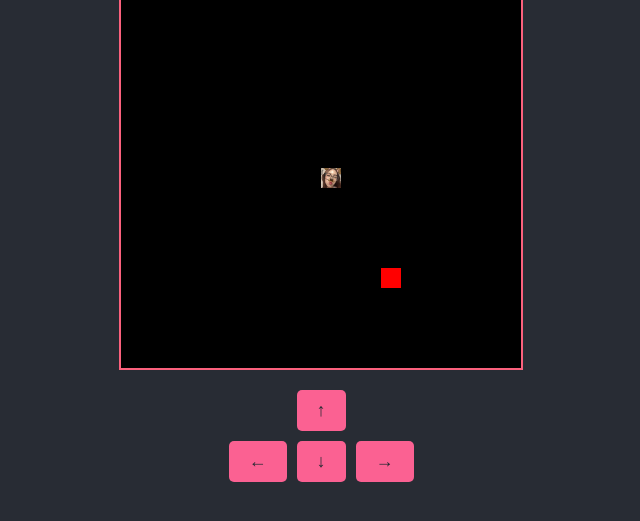
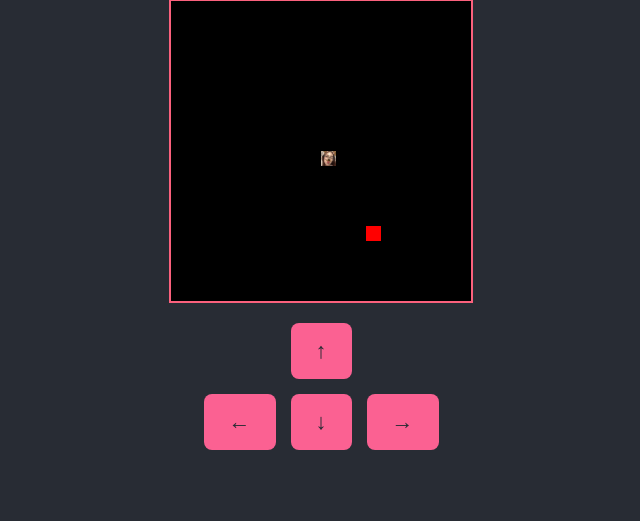
Before and after one commit to Zhanasyl08/fornurai, a plain HTML site: page game.html in a window 1280 px wide. Shown: the part 215-736 px from the top of the page, without its empty margins (319-959 px from the left). Drawn offline with Linux system fonts and the light colour scheme.

Commit message:
Update game.css

```diff
--- a/game.css
+++ b/game.css
@@ -18,6 +18,8 @@ body {
 canvas {
     border: 2px solid #fb617d;
     background-color: #000;
+    width: 300px; /* Уменьшаем размер канваса */
+    height: 300px;
 }
 
 #controls {
@@ -25,17 +27,17 @@ body {
     display: flex;
     flex-direction: column;
     align-items: center;
-    gap: 10px;
+    gap: 15px; /* Увеличиваем промежуток между кнопками */
 }
 
 #controls button {
     background-color: #fb6192;
     color: #282c34;
     border: none;
-    padding: 10px 20px;
-    font-size: 18px;
+    padding: 15px 25px; /* Увеличиваем размер кнопок */
+    font-size: 22px;
     cursor: pointer;
-    border-radius: 5px;
+    border-radius: 8px;
 }
 
 #controls button:active {
@@ -44,5 +46,5 @@ body {
 
 #controls div {
     display: flex;
-    gap: 10px;
+    gap: 15px;
 }
```
Lines whose indentation alone changed are shown as unchanged.
